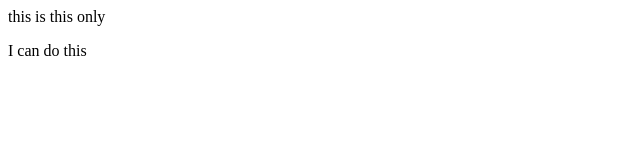
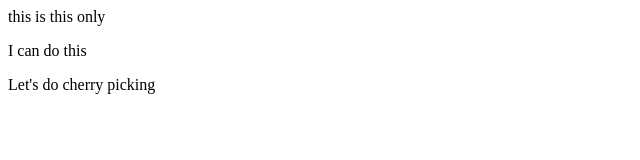
Before and after one commit to Himani-Tewatia/Demo, a plain HTML site: page index.html in a window 1280 px wide. Shown: the whole page, without its empty margins (0-640 px from the left). Drawn offline with Linux system fonts and the light colour scheme.

Commit message:
Added cherry picking line

```diff
--- a/index.html
+++ b/index.html
@@ -1,2 +1,3 @@
 <p> this is this only </p>
 <p> I can do this </p>
+<p>Let's do cherry picking</p>
```
